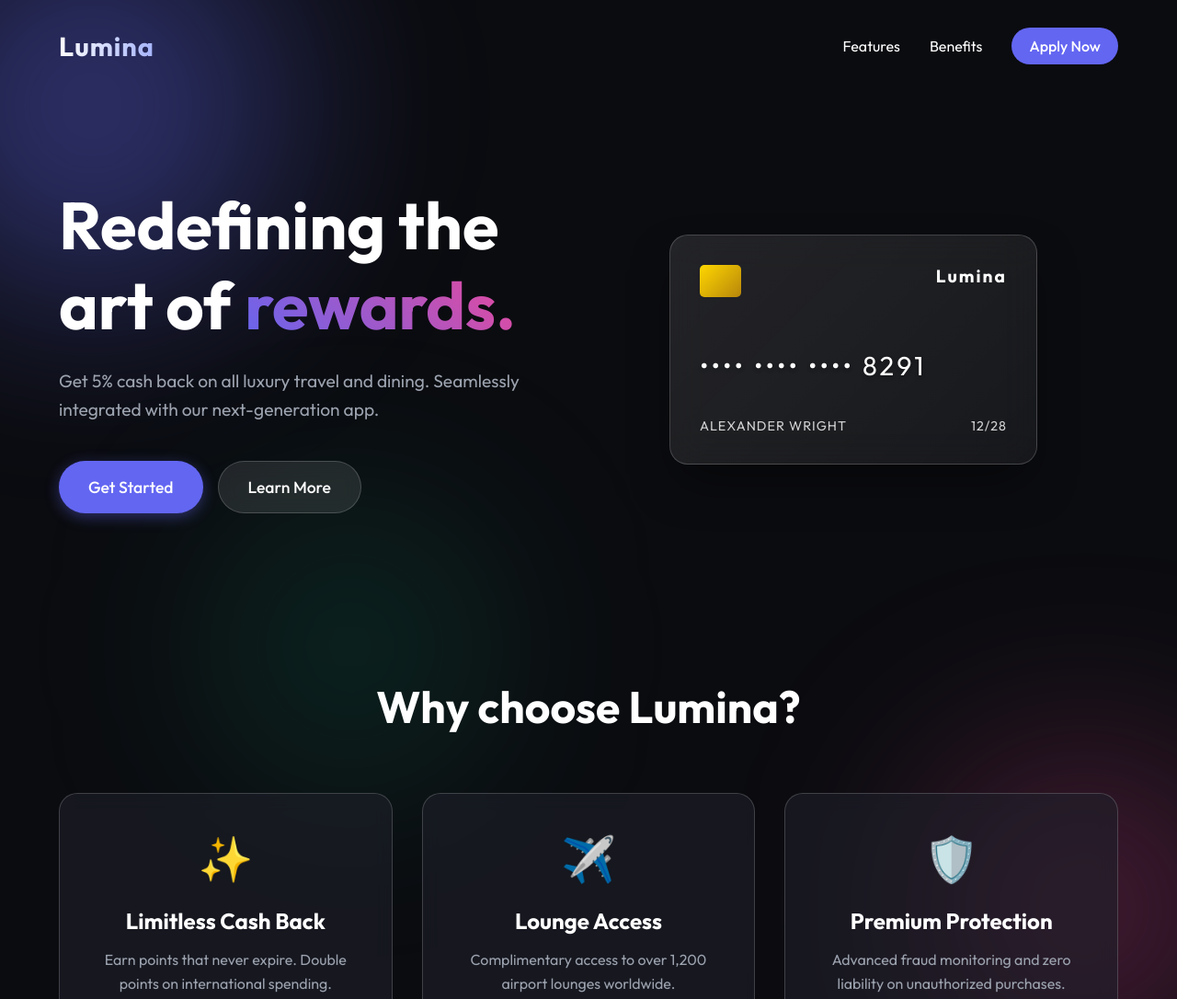
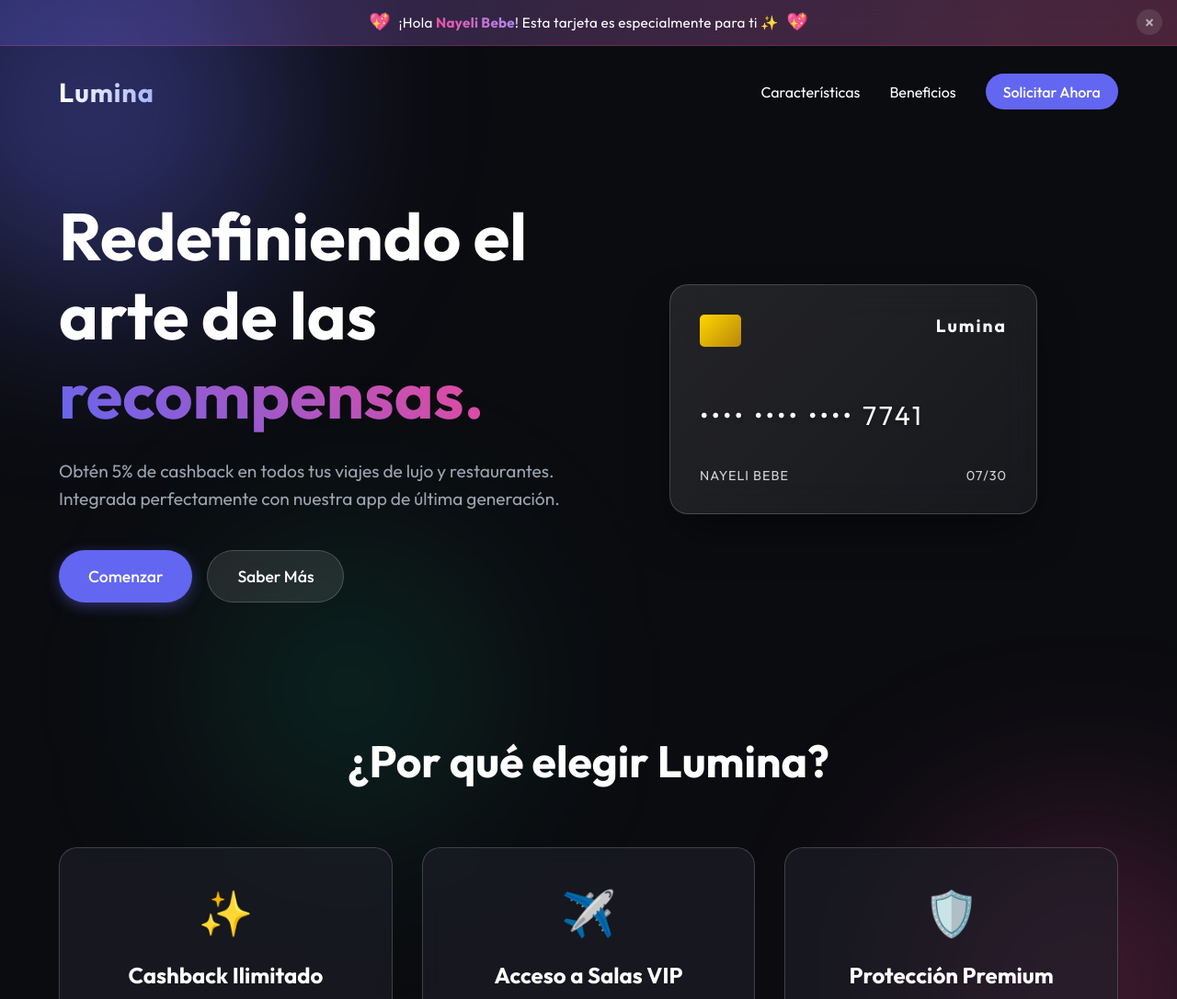
Before and after one commit to Charly-bite/reward-card, a website built with Vite: page index.html in a window 1280 px wide. Shown: the top 1086 px of the page at 92% size. Built offline with nearby package versions, Linux system fonts and the light colour scheme.

Commit message:
feat: traduccion a español y saludo para Nayeli Bebe 💖

```diff
--- a/index.html
+++ b/index.html
@@ -1,11 +1,11 @@
 <!DOCTYPE html>
-<html lang="en">
+<html lang="es">
   <head>
     <meta charset="UTF-8" />
     <link rel="icon" type="image/svg+xml" href="/vite.svg" />
     <meta name="viewport" content="width=device-width, initial-scale=1.0" />
-    <title>Lumina - Premium Rewards Card</title>
-    <meta name="description" content="Experience the future of rewards with the Lumina premium card. Exclusive benefits, seamless app experience, and endless cash back." />
+    <title>Lumina - Tarjeta de Recompensas Premium</title>
+    <meta name="description" content="Experimenta el futuro de las recompensas con la tarjeta premium Lumina. Beneficios exclusivos, experiencia de app perfecta y cashback ilimitado." />
     <link rel="preconnect" href="https://fonts.googleapis.com">
     <link rel="preconnect" href="https://fonts.gstatic.com" crossorigin>
     <link href="https://fonts.googleapis.com/css2?family=Outfit:wght@300;400;500;700&display=swap" rel="stylesheet">
@@ -16,22 +16,32 @@
     <div class="blob blob-2"></div>
     <div class="blob blob-3"></div>
 
+    <!-- Greeting Banner for Nayeli -->
+    <div class="greeting-banner" id="greetingBanner">
+      <div class="greeting-content">
+        <span class="greeting-sparkle">💖</span>
+        <p class="greeting-text">¡Hola <strong>Nayeli Bebe</strong>! Esta tarjeta es especialmente para ti ✨</p>
+        <span class="greeting-sparkle">💖</span>
+      </div>
+      <button class="greeting-close" id="closeGreeting" aria-label="Cerrar">&times;</button>
+    </div>
+
     <nav class="navbar">
       <div class="logo">Lumina</div>
       <ul class="nav-links">
-        <li><a href="#features">Features</a></li>
-        <li><a href="#benefits">Benefits</a></li>
-        <li><a href="#apply" class="btn-primary-sm">Apply Now</a></li>
+        <li><a href="#features">Características</a></li>
+        <li><a href="#benefits">Beneficios</a></li>
+        <li><a href="#apply" class="btn-primary-sm">Solicitar Ahora</a></li>
       </ul>
     </nav>
 
     <main class="hero">
       <div class="hero-content">
-        <h1 class="hero-title">Redefining the art of <span>rewards.</span></h1>
-        <p class="hero-subtitle">Get 5% cash back on all luxury travel and dining. Seamlessly integrated with our next-generation app.</p>
+        <h1 class="hero-title">Redefiniendo el arte de las <span>recompensas.</span></h1>
+        <p class="hero-subtitle">Obtén 5% de cashback en todos tus viajes de lujo y restaurantes. Integrada perfectamente con nuestra app de última generación.</p>
         <div class="hero-actions">
-          <button class="btn-primary" id="applyBtn">Get Started</button>
-          <button class="btn-secondary">Learn More</button>
+          <button class="btn-primary" id="applyBtn">Comenzar</button>
+          <button class="btn-secondary">Saber Más</button>
         </div>
       </div>
       <div class="hero-visual">
@@ -40,10 +50,10 @@
             <div class="card-front">
               <div class="card-chip"></div>
               <div class="card-logo">Lumina</div>
-              <div class="card-number">•••• •••• •••• 8291</div>
+              <div class="card-number">•••• •••• •••• 7741</div>
               <div class="card-info">
-                <div class="card-holder">ALEXANDER WRIGHT</div>
-                <div class="card-expires">12/28</div>
+                <div class="card-holder">NAYELI BEBE</div>
+                <div class="card-expires">07/30</div>
               </div>
             </div>
             <div class="card-back">
@@ -56,28 +66,29 @@
     </main>
 
     <section id="features" class="features">
-      <h2 class="section-title">Why choose Lumina?</h2>
+      <h2 class="section-title">¿Por qué elegir Lumina?</h2>
       <div class="feature-grid">
         <div class="feature-card">
           <div class="icon">✨</div>
-          <h3>Limitless Cash Back</h3>
-          <p>Earn points that never expire. Double points on international spending.</p>
+          <h3>Cashback Ilimitado</h3>
+          <p>Acumula puntos que nunca expiran. Puntos dobles en compras internacionales.</p>
         </div>
         <div class="feature-card">
           <div class="icon">✈️</div>
-          <h3>Lounge Access</h3>
-          <p>Complimentary access to over 1,200 airport lounges worldwide.</p>
+          <h3>Acceso a Salas VIP</h3>
+          <p>Acceso gratuito a más de 1,200 salas de aeropuerto en todo el mundo.</p>
         </div>
         <div class="feature-card">
           <div class="icon">🛡️</div>
-          <h3>Premium Protection</h3>
-          <p>Advanced fraud monitoring and zero liability on unauthorized purchases.</p>
+          <h3>Protección Premium</h3>
+          <p>Monitoreo avanzado de fraudes y cero responsabilidad en compras no autorizadas.</p>
         </div>
       </div>
     </section>
 
     <footer>
-      <p>&copy; 2026 Lumina Financial. All rights reserved.</p>
+      <p>&copy; 2026 Lumina Financial. Todos los derechos reservados.</p>
+      <p class="footer-love">Hecho con 💜 para Nayeli Bebe</p>
     </footer>
 
     <script type="module" src="./main.js"></script>
--- a/main.js
+++ b/main.js
@@ -4,6 +4,13 @@ document.addEventListener('DOMContentLoaded', () => {
   const cardContainer = document.getElementById('creditCard');
   const card = cardContainer.querySelector('.card');
   const applyBtn = document.getElementById('applyBtn');
+  const closeGreeting = document.getElementById('closeGreeting');
+  const greetingBanner = document.getElementById('greetingBanner');
+
+  // Close greeting banner
+  closeGreeting.addEventListener('click', () => {
+    greetingBanner.classList.add('hidden');
+  });
 
   // 3D Card Hover Effect
   cardContainer.addEventListener('mousemove', (e) => {
@@ -40,7 +47,7 @@ document.addEventListener('DOMContentLoaded', () => {
     applyBtn.style.transform = 'scale(0.95)';
     setTimeout(() => {
       applyBtn.style.transform = 'scale(1)';
-      alert('Application process starting...');
+      alert('¡Proceso de solicitud iniciando! 🎉');
     }, 150);
   });
 });
--- a/style.css
+++ b/style.css
@@ -64,6 +64,105 @@ body {
 @keyframes float {
   0% { transform: translateY(0) scale(1); }
   100% { transform: translateY(30px) scale(1.1); }
+}
+
+/* Greeting Banner */
+.greeting-banner {
+  background: linear-gradient(135deg, rgba(99, 102, 241, 0.25), rgba(236, 72, 153, 0.25));
+  border-bottom: 1px solid rgba(236, 72, 153, 0.3);
+  backdrop-filter: blur(12px);
+  padding: 0.8rem 1.5rem;
+  display: flex;
+  align-items: center;
+  justify-content: center;
+  gap: 1rem;
+  position: relative;
+  animation: bannerSlide 0.6s ease-out;
+  overflow: hidden;
+}
+
+.greeting-banner::before {
+  content: '';
+  position: absolute;
+  top: 0;
+  left: -100%;
+  width: 200%;
+  height: 100%;
+  background: linear-gradient(
+    90deg,
+    transparent,
+    rgba(255, 255, 255, 0.05),
+    transparent
+  );
+  animation: shimmer 3s infinite;
+}
+
+@keyframes bannerSlide {
+  from { transform: translateY(-100%); opacity: 0; }
+  to { transform: translateY(0); opacity: 1; }
+}
+
+@keyframes shimmer {
+  0% { transform: translateX(-50%); }
+  100% { transform: translateX(50%); }
+}
+
+.greeting-banner.hidden {
+  display: none;
+}
+
+.greeting-content {
+  display: flex;
+  align-items: center;
+  gap: 0.6rem;
+}
+
+.greeting-text {
+  font-size: 0.95rem;
+  color: #fff;
+  letter-spacing: 0.02em;
+}
+
+.greeting-text strong {
+  background: linear-gradient(45deg, #ec4899, #a78bfa);
+  -webkit-background-clip: text;
+  -webkit-text-fill-color: transparent;
+  font-weight: 700;
+}
+
+.greeting-sparkle {
+  font-size: 1.1rem;
+  animation: sparkleFloat 2s ease-in-out infinite alternate;
+}
+
+@keyframes sparkleFloat {
+  from { transform: translateY(0) scale(1); }
+  to { transform: translateY(-3px) scale(1.15); }
+}
+
+.greeting-close {
+  position: absolute;
+  right: 1rem;
+  top: 50%;
+  transform: translateY(-50%);
+  background: rgba(255, 255, 255, 0.1);
+  border: none;
+  color: rgba(255, 255, 255, 0.6);
+  width: 28px;
+  height: 28px;
+  border-radius: 50%;
+  font-size: 1.2rem;
+  cursor: pointer;
+  display: flex;
+  align-items: center;
+  justify-content: center;
+  transition: all 0.2s;
+  font-family: var(--font-family);
+}
+
+.greeting-close:hover {
+  background: rgba(255, 255, 255, 0.2);
+  color: #fff;
 }
 
 /* Typography */
@@ -344,6 +443,13 @@ footer {
   margin-top: 4rem;
 }
 
+.footer-love {
+  margin-top: 0.5rem;
+  font-size: 0.85rem;
+  color: rgba(236, 72, 153, 0.7);
+  letter-spacing: 0.03em;
+}
+
 /* Responsive */
 @media (max-width: 968px) {
   .hero {
```
